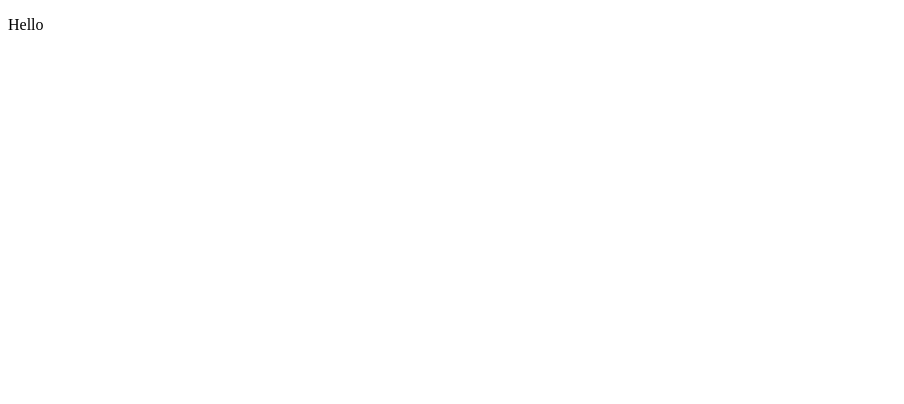
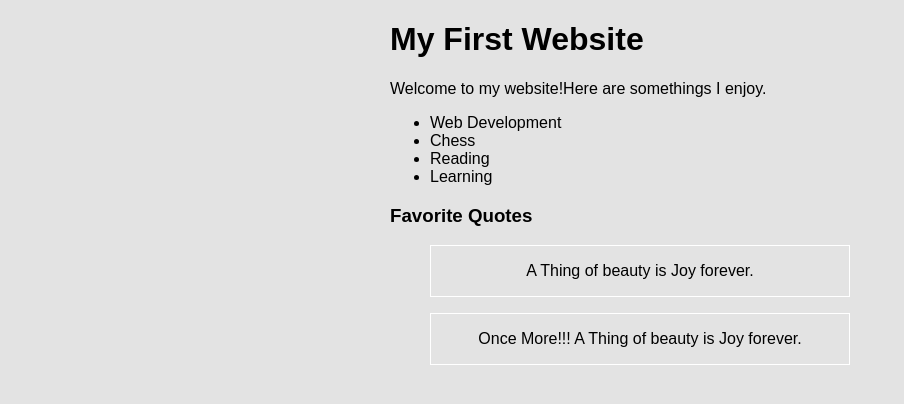
Before and after one commit to SrikarMadipalli/People, a plain HTML site: page index.html in a window 1280 px wide. Shown: the whole page, without its empty margins (0-904 px from the left). Drawn offline with Linux system fonts and the light colour scheme.

Commit message:
Exercise-1

```diff
--- /dev/null
+++ b/css/style.css
@@ -0,0 +1,12 @@
+body {
+    background-color: rgb(227, 227, 227);
+    font-family:Arial, Helvetica, sans-serif;
+}
+.First{
+    width: 500px;
+    margin: auto;
+}
+blockquote{
+    border: 1px solid white;
+    text-align: center;
+}
--- a/index.html
+++ b/index.html
@@ -4,9 +4,31 @@
     <meta charset="UTF-8">
     <meta name="viewport" content="width=device-width, initial-scale=1.0">
     <meta http-equiv="X-UA-Compatible" content="ie=edge">
-    <title>Document</title>
+    <link rel="stylesheet" href="css/style.css">
+    <title>Exercise 1</title>
 </head>
 <body>
-    <p>Hello</p>
+    <div class="First">
+            <h1>My First Website</h1>
+            <p>Welcome to my website!Here are somethings I enjoy.</p>
+            <ul>
+                <li>Web Development</li>
+                <li>Chess</li>
+                <li>Reading</li>
+                <li>Learning</li>
+            </ul>
+            <h3>Favorite Quotes</h3>
+            <blockquote>
+                <p>
+                    A Thing of beauty is Joy forever.
+                </p>
+            </blockquote>
+            <blockquote>
+                <p>
+                   Once More!!! A Thing of beauty is Joy forever.
+                </p>
+            </blockquote>
+    </div>
+
 </body>
 </html>
```
